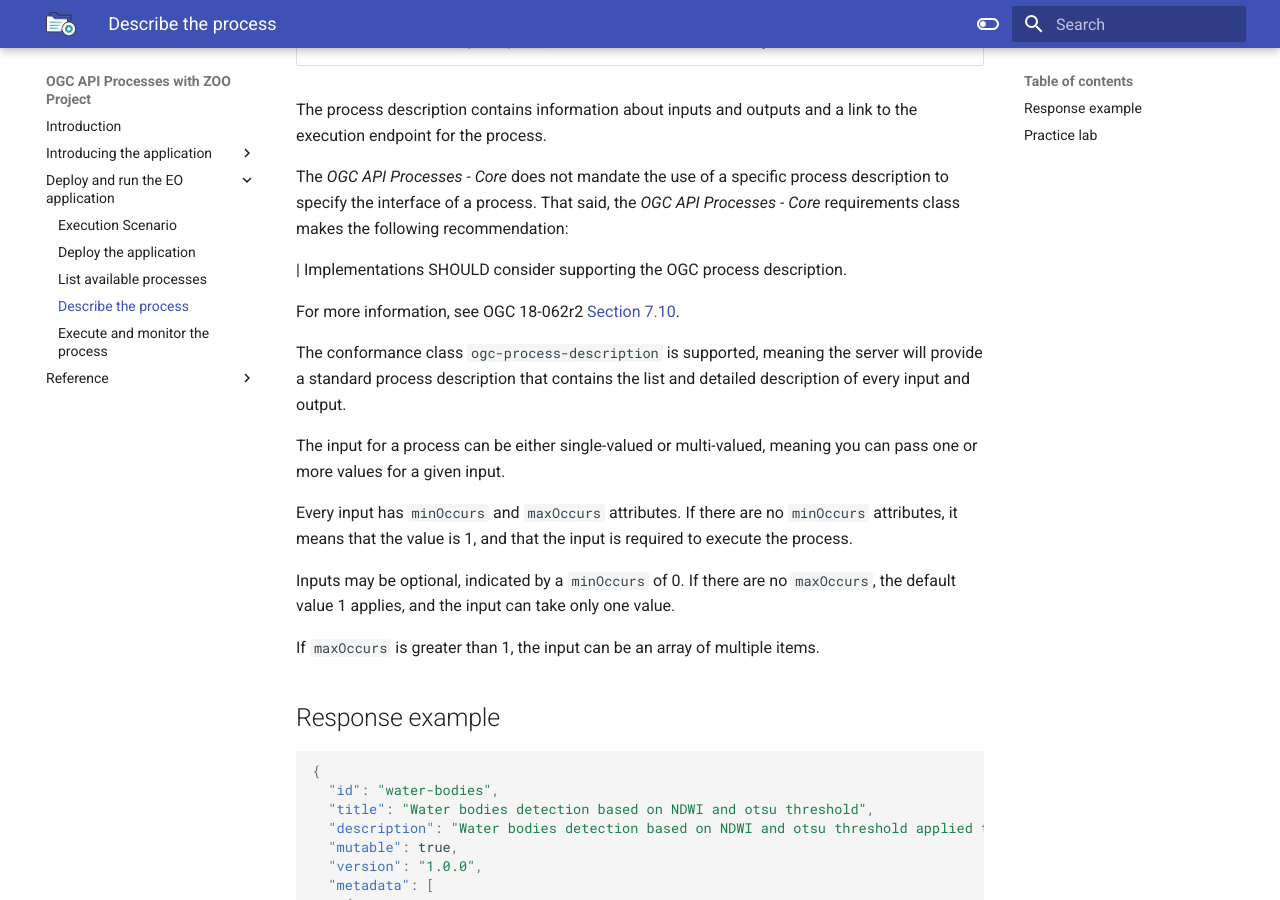
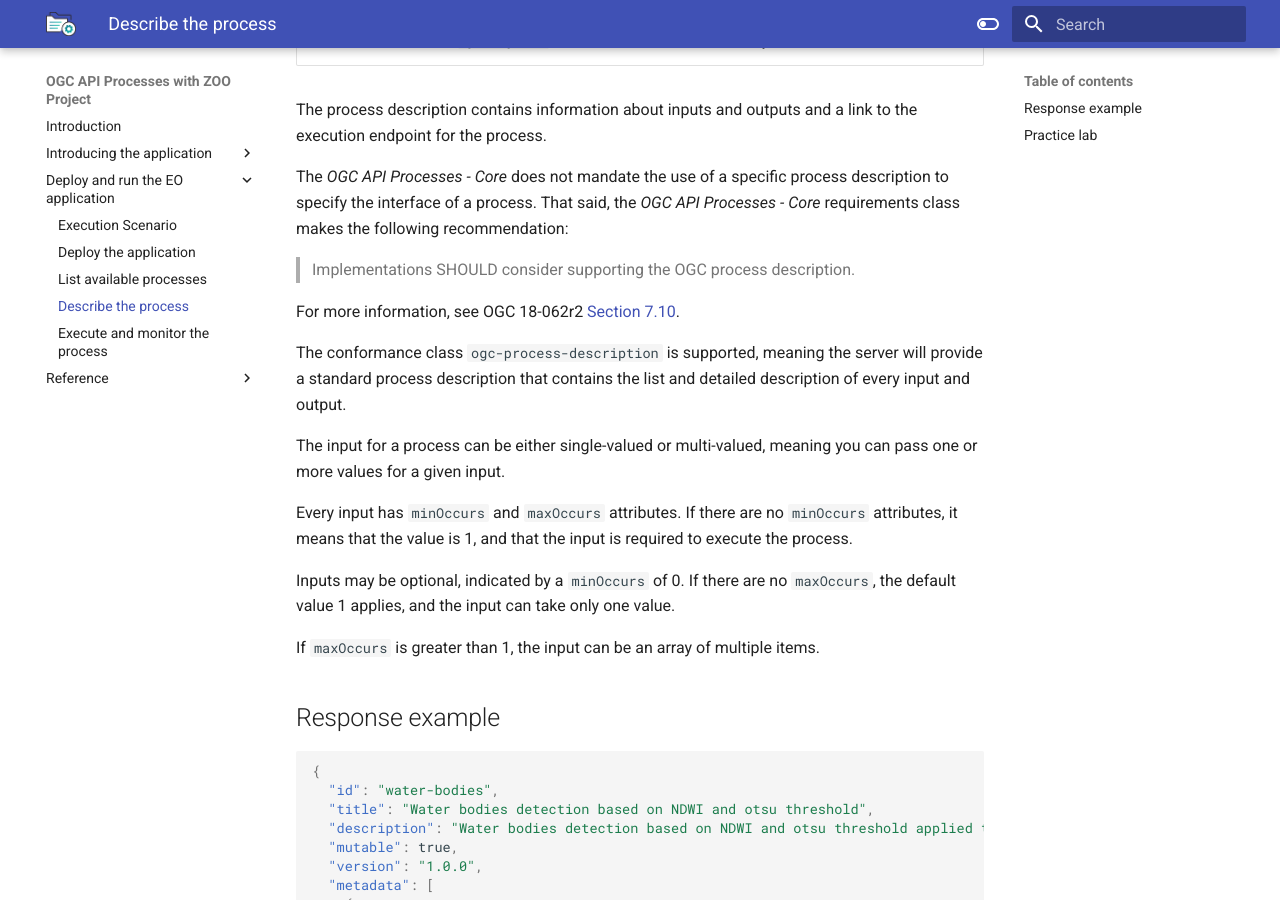
Before and after one commit to parham-membari-terradue/ogc-api-processes-with-zoo, an MkDocs documentation site: the page built from docs/describe-process.md, in a window 1280 px wide and 900 px high, scrolled down 962 px. Built offline with MkDocs 1.6.1 and Material for MkDocs 9.7.7, drawn with Linux system fonts in a browser that asks for light colours.

Commit message:
fixed quote syntax

```diff
--- a/docs/describe-process.md
+++ b/docs/describe-process.md
@@ -22,7 +22,7 @@ The process description contains information about inputs and outputs and a link
 
 The _OGC API Processes - Core_ does not mandate the use of a specific process description to specify the interface of a process. That said, the _OGC API Processes - Core_ requirements class makes the following recommendation:
 
-| Implementations SHOULD consider supporting the OGC process description.
+> Implementations SHOULD consider supporting the OGC process description.
 
 For more information, see OGC 18-062r2 <a rel="noopener noreferrer" target="_blank" href="https://docs.ogc.org/is/18-062r2/18-062r2.html#sc_process_list">Section 7.10</a>.
 
```
